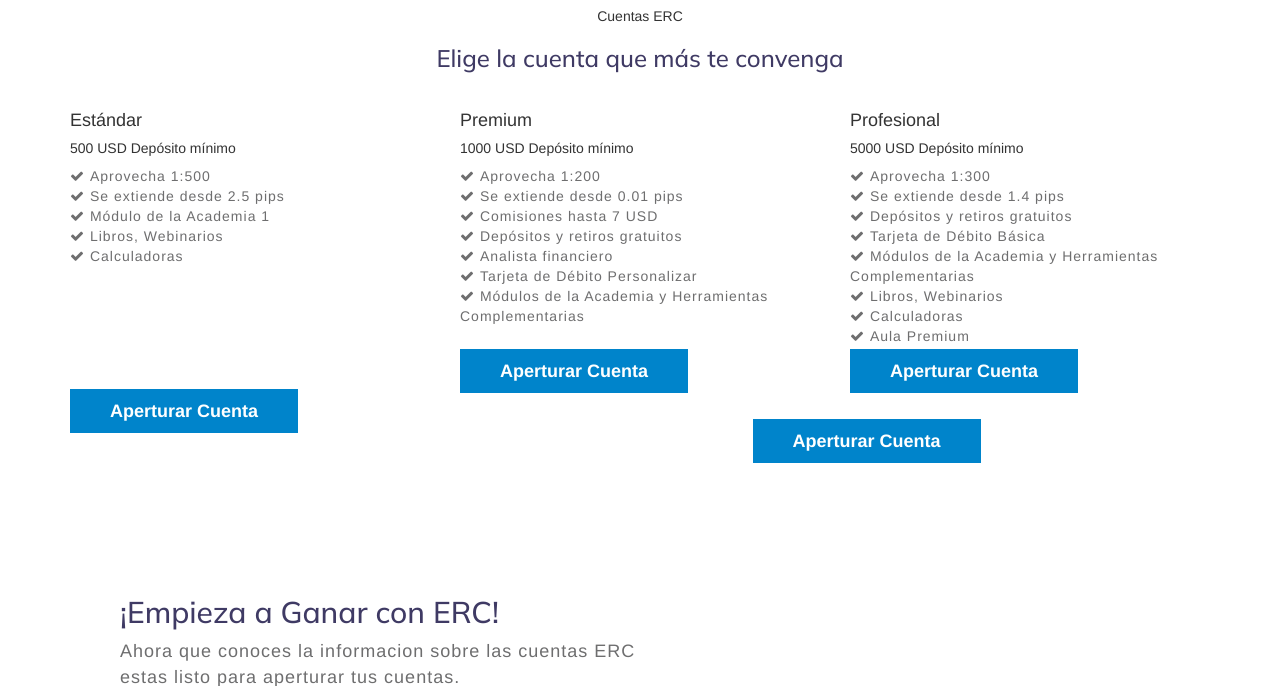
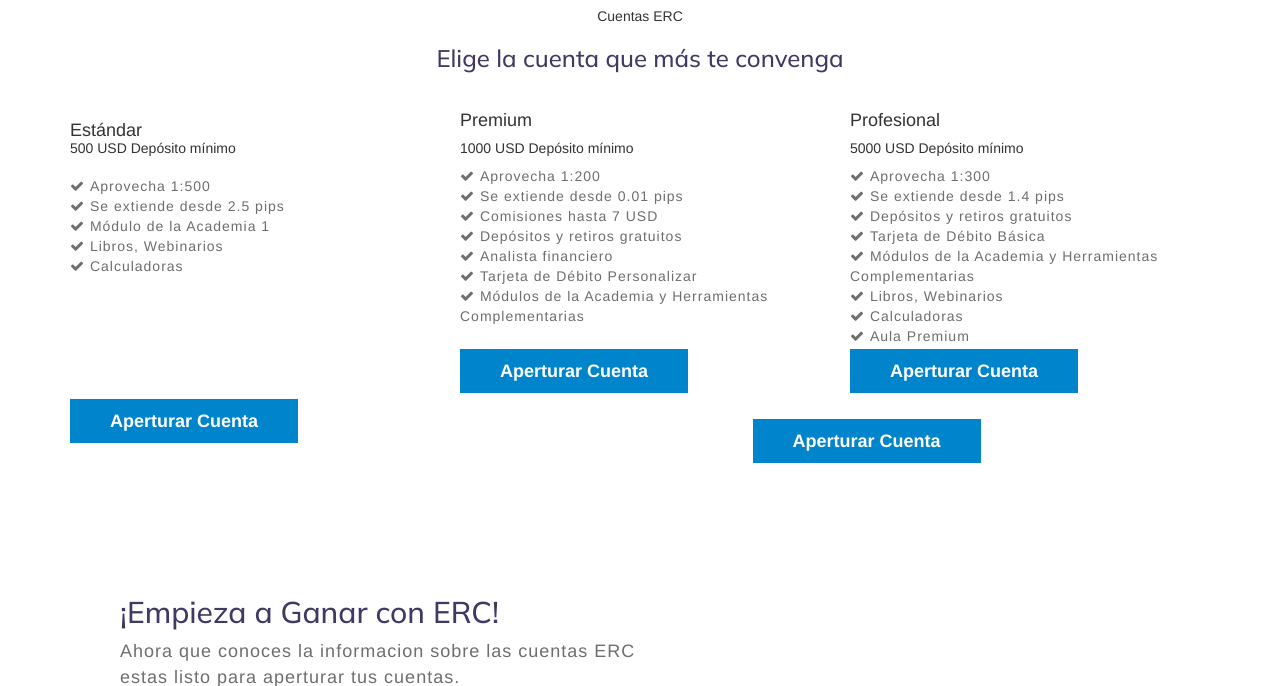
Before and after one commit to Alvaro-Carmona/ercenlinea, a PHP site: page /erc/descripcion-profesional in a window 1280 px wide. Shown: the part 737-1423 px from the top of the page. Run offline with PHP 8.4, Linux system fonts and the light colour scheme; the visitor is signed in with stand-in values (Sample User, id 1); some libraries are stand-ins or nearby versions.

Commit message:
modificaciones en descripcion-profesional

```diff
--- a/controladores/usuarios.controlador.php
+++ b/controladores/usuarios.controlador.php
@@ -4,9 +4,6 @@
 
     static public function ctrRegistrarUsuario($datos){
 
-     //hola esto es una prueba
-	 // esto es la otra prueba
-//hola munedo
 		if(isset($datos["nombre"])){
 
 
--- a/vistas/paginas/descripcion-profesional.php
+++ b/vistas/paginas/descripcion-profesional.php
@@ -92,14 +92,14 @@
                 <div class="col-lg-4 col-md-6 price-main-info">
                     <div class="price-inner card box-shadow">
 
-                        <div class="card-body">
-                            <h4 class=" mb-3">Estándar</h4>
+                        <div style="width:350px;" class="card-body">
+                            <h4 style="position:relative; top:10px;" class=" mb-3">Estándar</h4>
                             <h5 class="card-title pricing-card-title">
                                 500 USD<span class="align-top">
                                     Depósito mínimo</span>
                             </h5>
-                            <ul class="list-unstyled mt-3 mb-4">
-                                <li> <span class="fa fa-check" aria-hidden="true"></span>&nbsp;Aprovecha 1:500</li>
+                            <ul style="position:relative; top:10px;" class="list-unstyled mt-3 mb-4">
+                                <li > <span  class="fa fa-check" aria-hidden="true"></span>&nbsp;Aprovecha 1:500</li>
                                 <li> <span class="fa fa-check" aria-hidden="true"></span>&nbsp;Se extiende desde 2.5 pips</li>
                                 <li> <span class="fa fa-check" aria-hidden="true"></span>&nbsp;Módulo de la Academia 1</li>
                                 <li> <span class="fa fa-check" aria-hidden="true"></span>&nbsp;Libros, Webinarios</li>
@@ -109,7 +109,7 @@
                             </ul>
                             <div class="read-more mt-lg-5 mt-4">
                               <!--  <a href="registro" class="btn btn-style btn-outline-primary btn-text-white btn-primary"> Aperturar Cuenta</a> -->
-                              <a href="registro" class="btn-cards"> Aperturar Cuenta</a>
+                              <a style="position:relative; top:10px;" href="registro" class="btn-cards"> Aperturar Cuenta</a>
                             </div>
                         </div>
                     </div>
@@ -117,7 +117,7 @@
                 <div class="col-lg-4 col-md-6 price-main-info mt-md-0 mt-4">
                     <div class="price-inner card box-shadow ">
 
-                        <div class="card-body">
+                        <div style="width:400px;" class="card-body">
                             <h4 class=" mb-3">Premium</h4>
                             <h5 class="card-title pricing-card-title">
                                 1000 USD<span class="align-top">
@@ -165,7 +165,7 @@
 
                             <div class="read-more mt-lg-5 mt-4">
                               <!--  <a href="registro" class="btn btn-style btn-outline-primary btn-text-white btn-primary btn-text-white btn-primary">Aperturar Cuenta</a> -->
-                                    <a href="registro" class="btn-cards">Aperturar Cuenta</a>
+                                    <a  href="registro" class="btn-cards">Aperturar Cuenta</a>
                             </div>
 
                         </div>
```
